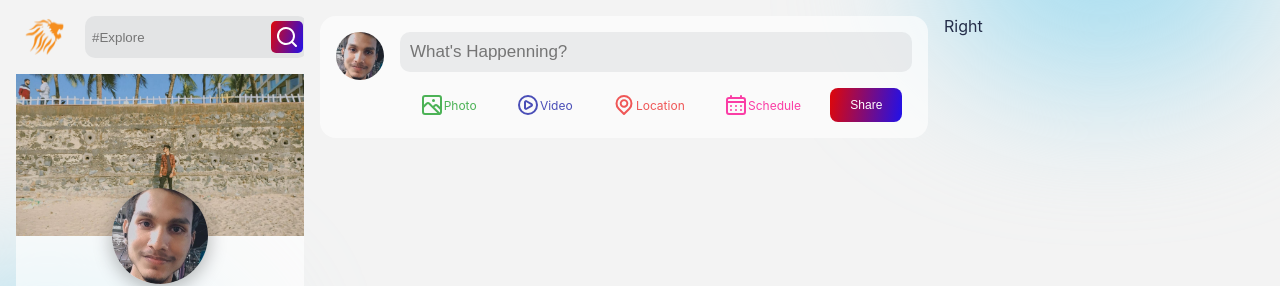
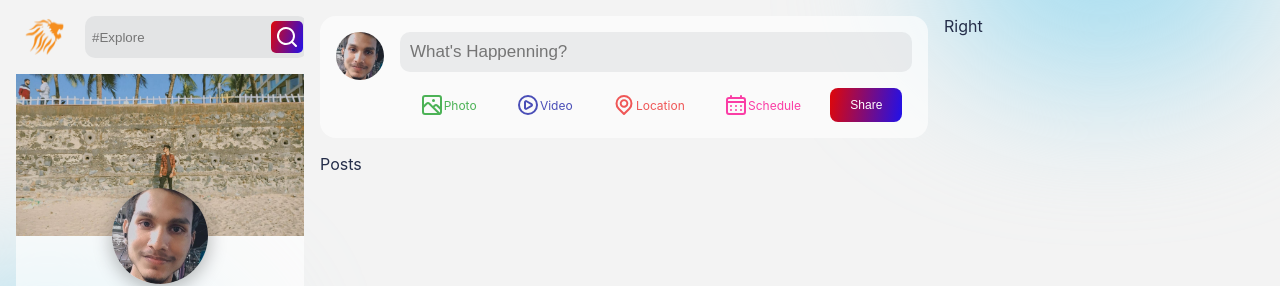
Before and after one commit to Abhishek0090/socialmania, a React (Create React App) app in the folder client/: page / in a window 1280 px wide. Shown: the top 286 px of the page. Built offline with nearby package versions, Linux system fonts and the light colour scheme.

Commit message:
Added Posts

```diff
--- a/client/src/components/PostSide/PostSide.jsx
+++ b/client/src/components/PostSide/PostSide.jsx
@@ -1,11 +1,13 @@
 import React from 'react'
 import PostShare from '../PostShare/PostShare';
 import './PostSide.css';
+import Posts from '../Posts/Posts';
 
 const PostSide = () => {
   return (
     <div className='PostSide'>
         <PostShare/>
+        <Posts/>
     </div>
   )
 }
--- a/client/src/components/Posts/Posts.jsx
+++ b/client/src/components/Posts/Posts.jsx
@@ -0,0 +1,9 @@
+import React from 'react'
+
+const Posts = () => {
+  return (
+    <div>Posts</div>
+  )
+}
+
+export default Posts
```
Also changed, not shown: client/src/components/Post/Post.jsx (+9 -0 lines).
